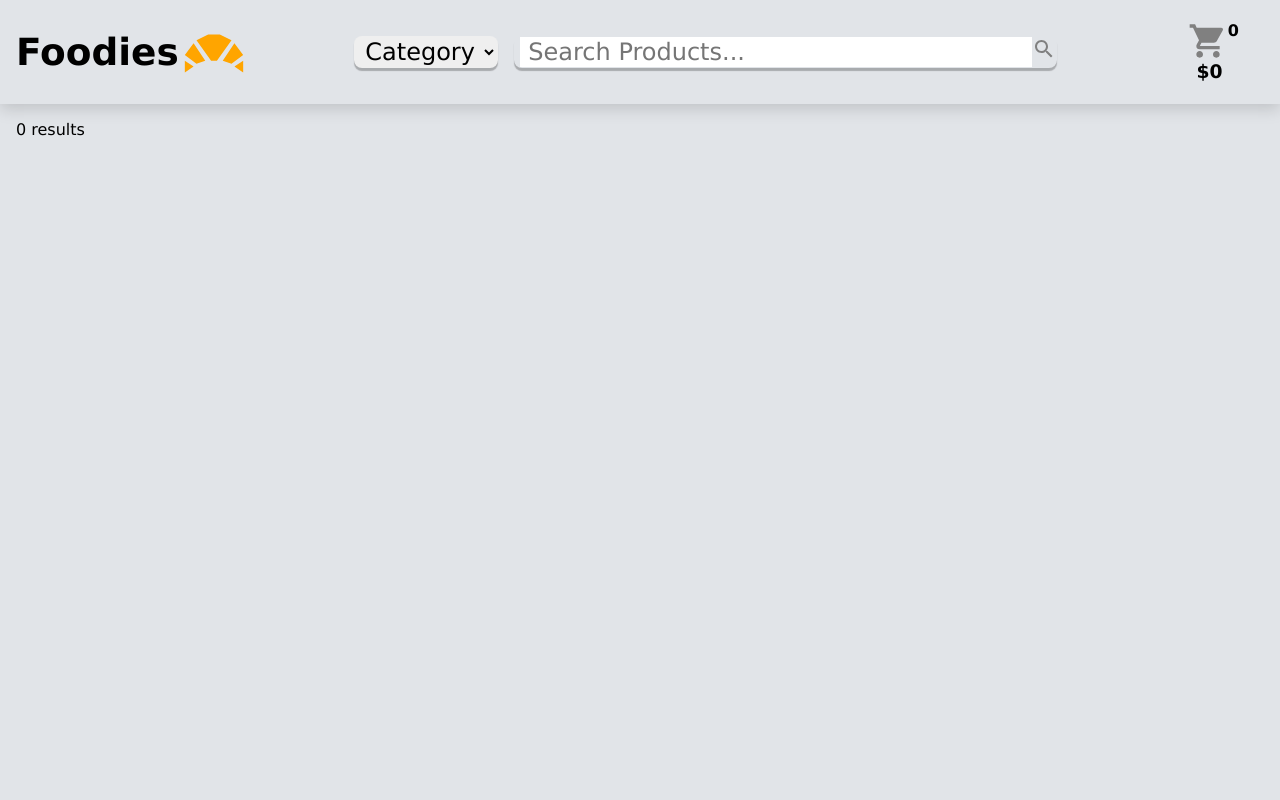
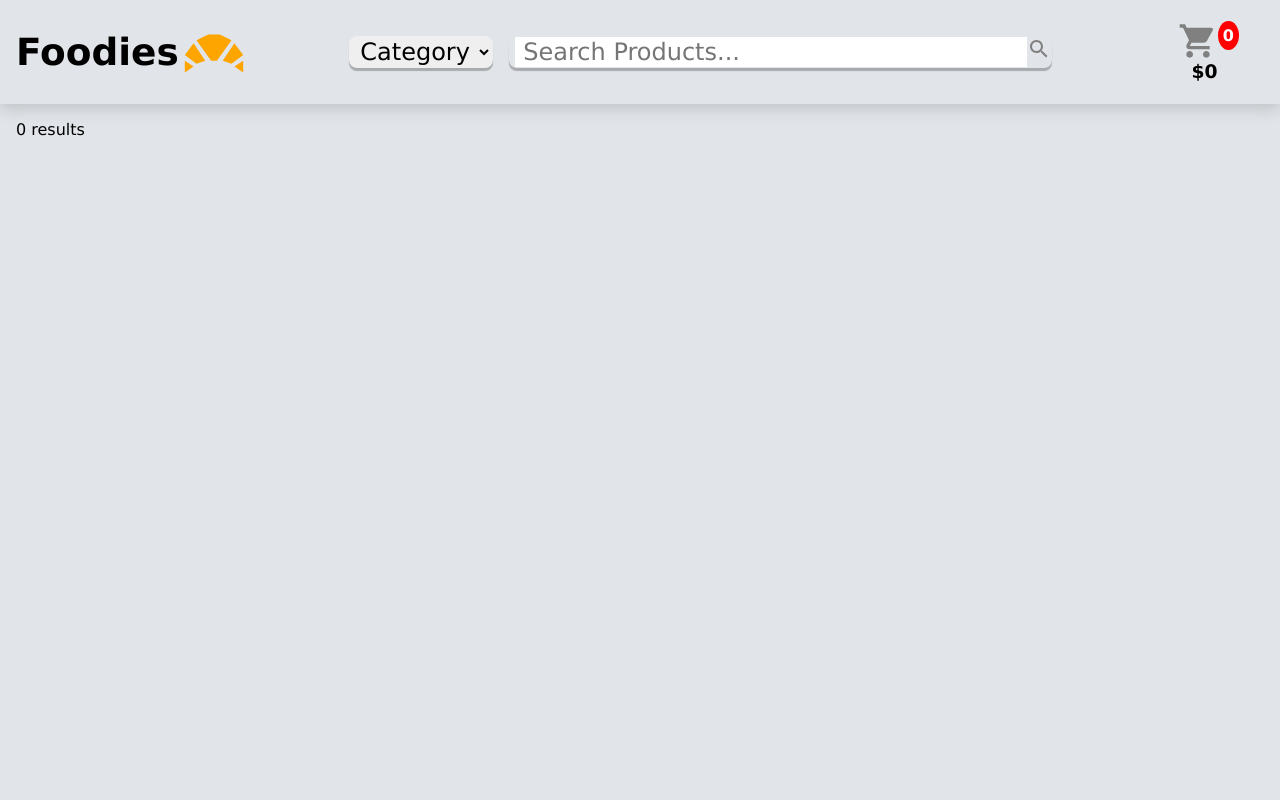
Before and after one commit to dchung07/grocery_store, a PHP site: page / in a window 1280 px wide. Run offline with PHP 8.4, Linux system fonts and the light colour scheme; data that the repository does not hold is empty.

Commit message:
Added red background and flex start to wrap to text content of quantity for the cart icon

```diff
--- a/styles.css
+++ b/styles.css
@@ -49,6 +49,15 @@
 
 .cart_update_top {
     display: flex;
+    align-items: flex-start;
+    /* Prevents Stretching of elements to fit height of items next to it. e.g. with cart and the quantity indicator */
+}
+
+.cart_update_top > h4 {
+    background-color: red;
+    border-radius: 50%;
+    color: white;
+    padding: 5px;
 }
 
 .header {
```
